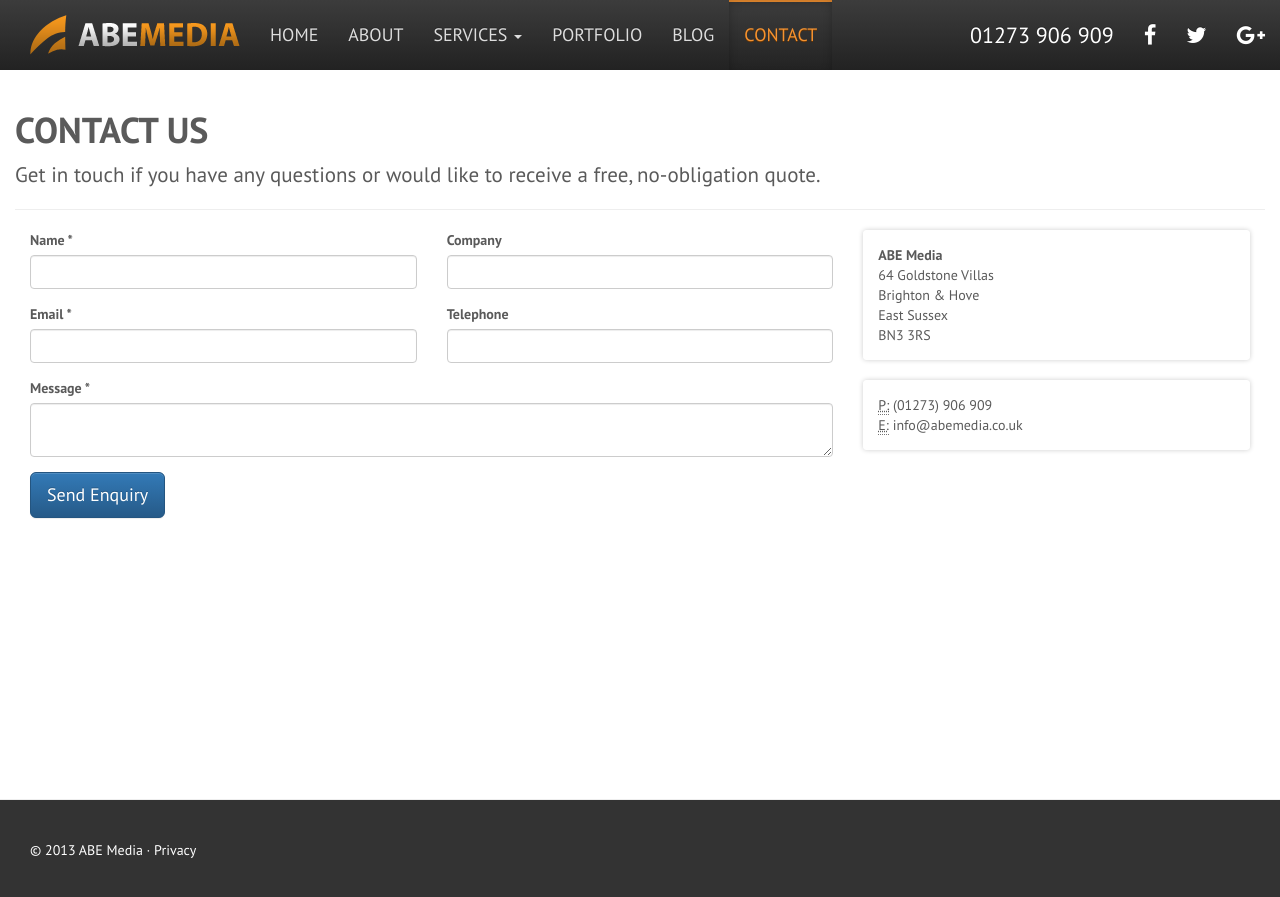
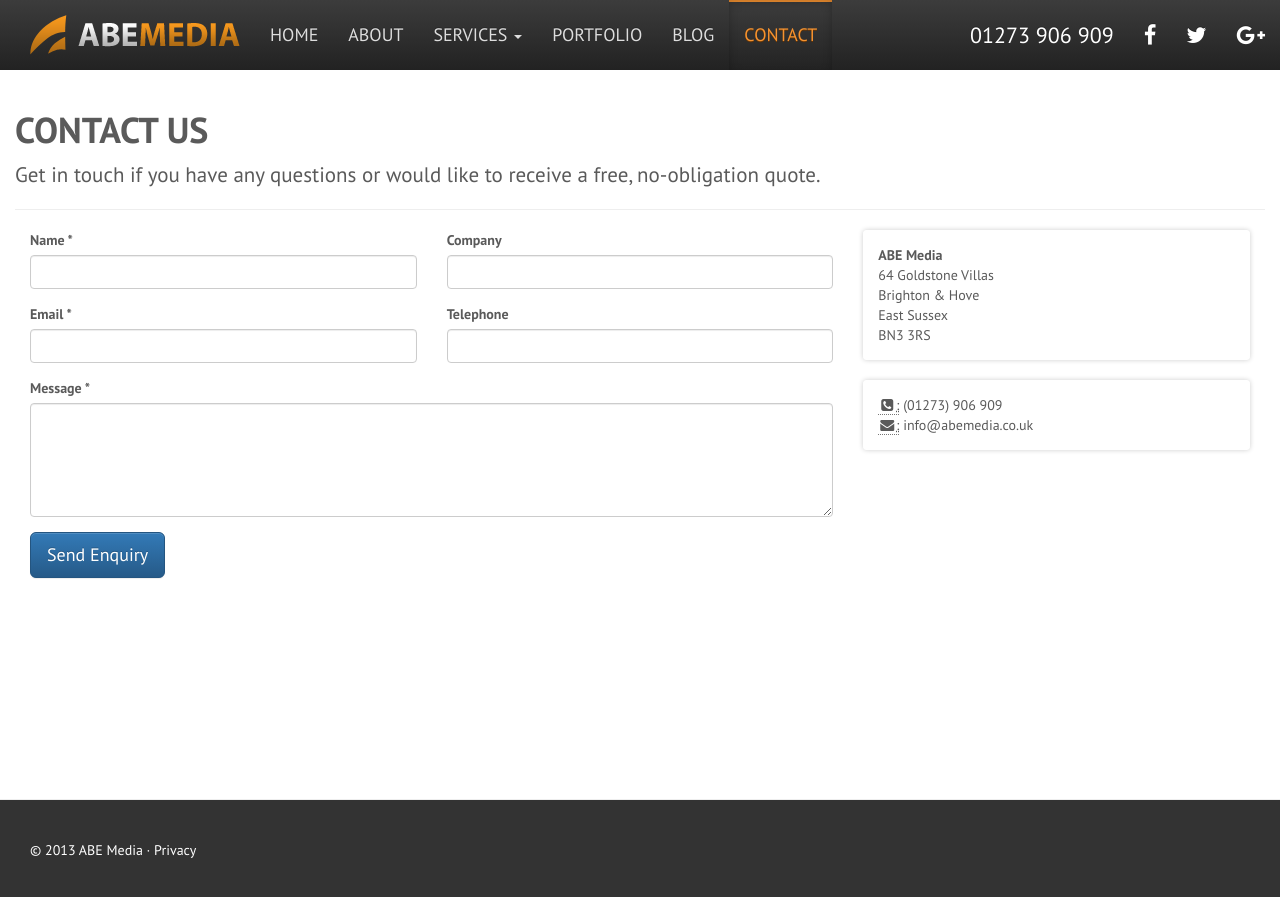
Before and after one commit to abemedia/abemedia.github.io, a Jekyll site: the page built from contact.html, in a window 1280 px wide. Shown: the top 897 px of the page. Built offline with Jekyll 4.4.1, drawn with Linux system fonts in a browser that asks for light colours; nearby versions of some CDN libraries.

Commit message:
Update contact.html

```diff
--- a/contact.html
+++ b/contact.html
@@ -32,7 +32,7 @@ slug: contact
       <div class="row">
         <div class="form-group col-sm-12">
           <label for="message">Message *</label>
-          <textarea name="message" class="form-control" required></textarea>
+          <textarea name="message" rows="5" class="form-control" required></textarea>
         </div>
       </div>
       <button type="submit" class="btn btn-primary btn-lg">Send Enquiry</button>
@@ -48,8 +48,8 @@ slug: contact
       BN3 3RS
     </address>
     <address class="box">
-      <abbr title="Phone">P:</abbr> (01273) 906 909<br>
-      <abbr title="Email">E:</abbr> info@abemedia.co.uk
+      <abbr title="Phone"><i class="fa fa-phone-square fa-fw"></i>:</abbr> (01273) 906 909<br>
+      <abbr title="Email"><i class="fa fa-envelope fa-fw"></i>:</abbr> info@abemedia.co.uk
     </address>
   </div>
 </div>
```
